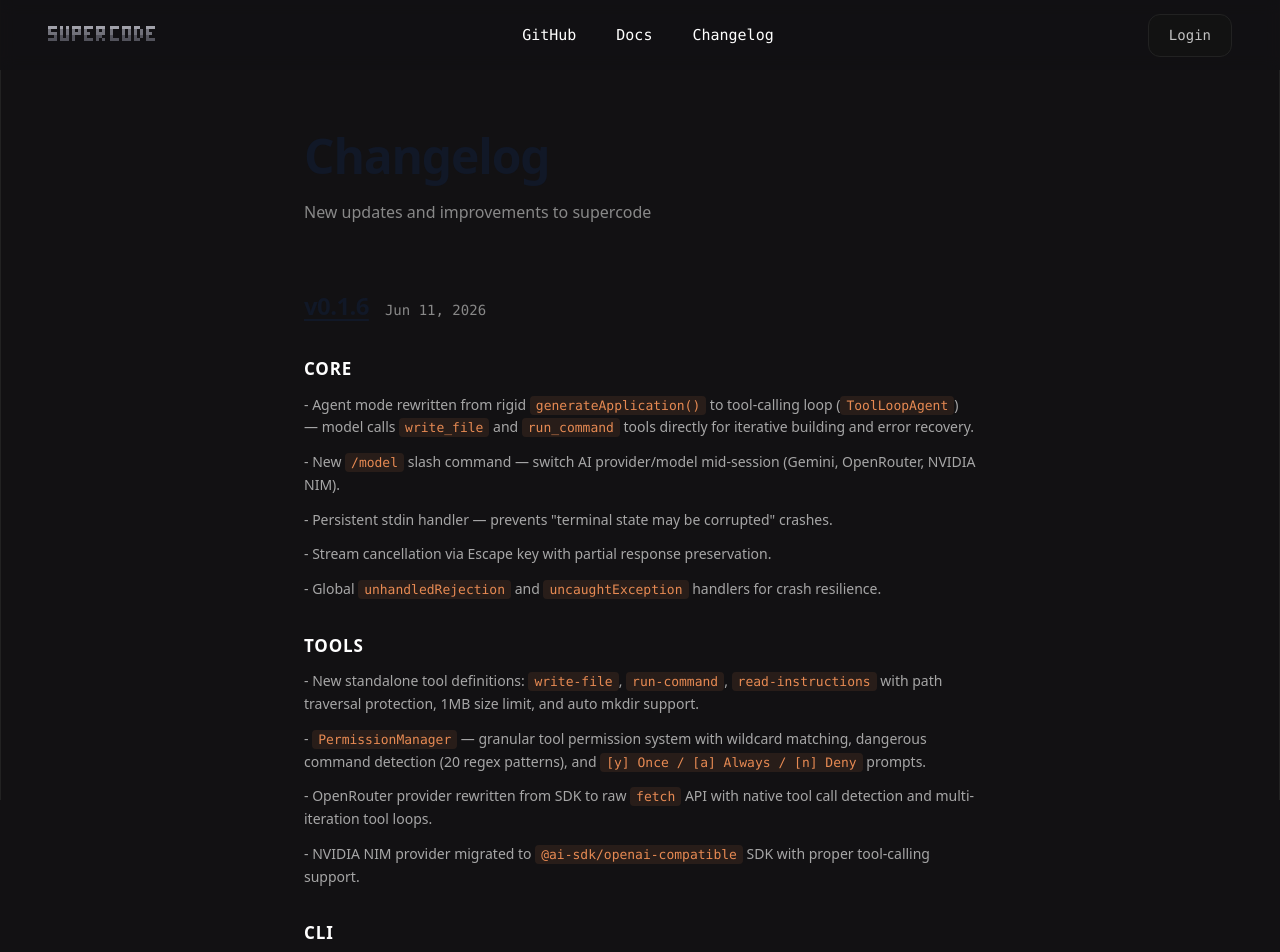
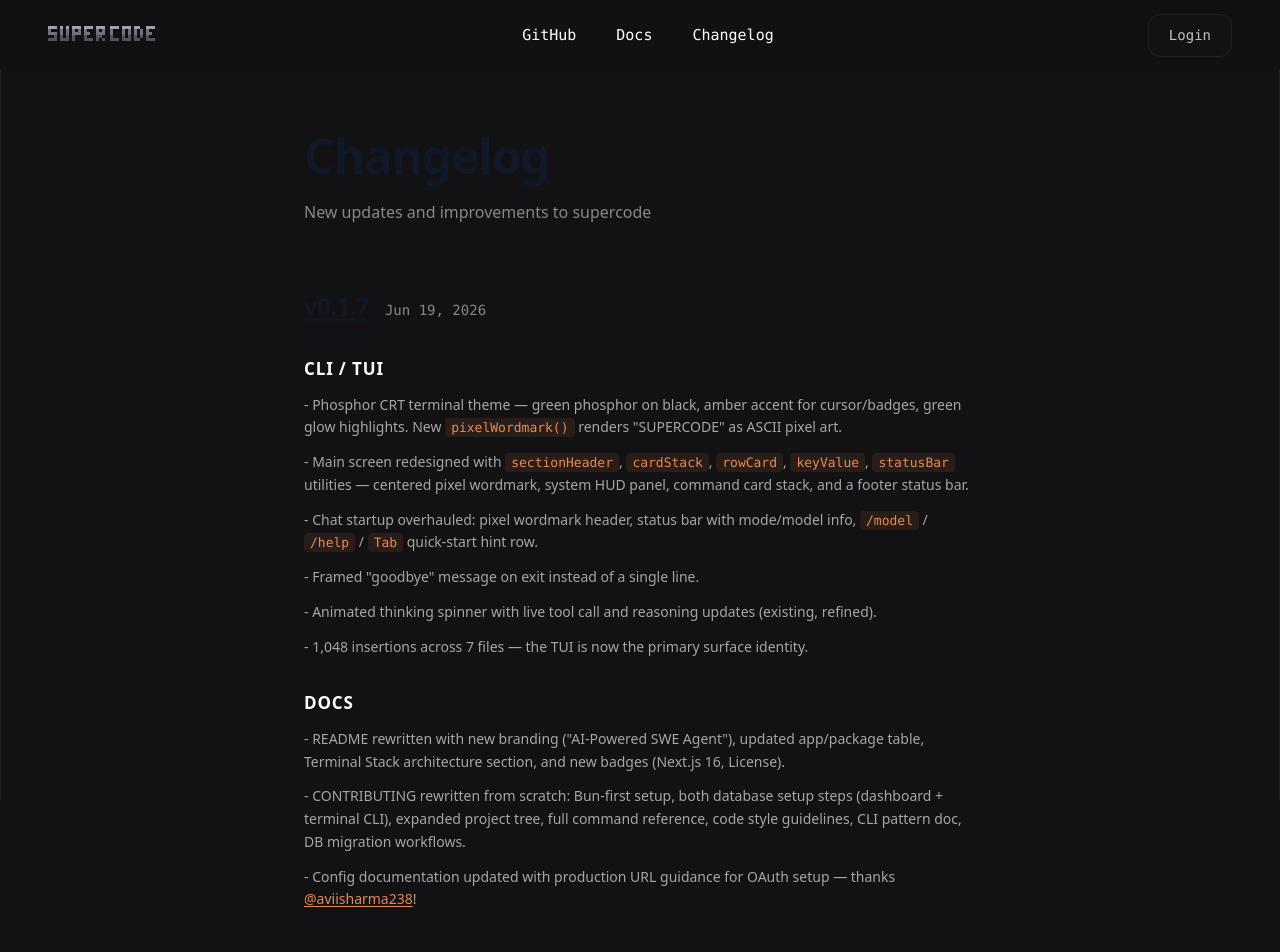
Before and after one commit to yashdev9274/supercli, a Next.js app in the folder apps/web/: page /changelog in a window 1280 px wide. Shown: the top 952 px of the page. Built offline with nearby package versions, Linux system fonts and the light colour scheme; no server answers.

Commit message:
feat: update changelog for v0.1.7 release and adjust homepage version tag
- Added detailed changelog section for version 0.1.7, highlighting CLI and documentation enhancements.
- Updated homepage hero component to reflect the new version tag as v0.1.7-beta.

```diff
--- a/apps/web/app/(pages)/changelog/page.tsx
+++ b/apps/web/app/(pages)/changelog/page.tsx
@@ -18,6 +18,47 @@
         </p>
 
         <div className="space-y-16">
+          <section>
+            <div className="flex items-baseline gap-4 mb-8">
+              <h2 className="text-[24px] font-semibold tracking-tight">
+                <a
+                  href="https://github.com/yashdev9274/supercli/releases/tag/v0.1.7"
+                  target="_blank"
+                  rel="noopener noreferrer"
+                  className="hover:text-primary underline underline-offset-4 transition-colors"
+                >
+                  v0.1.7
+                </a>
+              </h2>
+              <span className="text-[14px] text-muted-foreground font-mono">Jun 19, 2026</span>
+            </div>
+
+            <div className="space-y-8">
+              <div>
+                <h3 className="text-[17px] text-white font-semibold mb-3 text-muted-foreground uppercase tracking-wider">CLI / TUI</h3>
+                <ul className="space-y-3 text-[14px] leading-relaxed text-foreground/85">
+                  <li>- Phosphor CRT terminal theme — green phosphor on black, amber accent for cursor/badges, green glow highlights. New <code className="text-primary bg-primary/10 px-1.5 py-0.5 rounded text-[13px] font-mono">pixelWordmark()</code> renders "SUPERCODE" as ASCII pixel art.</li>
+                  <li>- Main screen redesigned with <code className="text-primary bg-primary/10 px-1.5 py-0.5 rounded text-[13px] font-mono">sectionHeader</code>, <code className="text-primary bg-primary/10 px-1.5 py-0.5 rounded text-[13px] font-mono">cardStack</code>, <code className="text-primary bg-primary/10 px-1.5 py-0.5 rounded text-[13px] font-mono">rowCard</code>, <code className="text-primary bg-primary/10 px-1.5 py-0.5 rounded text-[13px] font-mono">keyValue</code>, <code className="text-primary bg-primary/10 px-1.5 py-0.5 rounded text-[13px] font-mono">statusBar</code> utilities — centered pixel wordmark, system HUD panel, command card stack, and a footer status bar.</li>
+                  <li>- Chat startup overhauled: pixel wordmark header, status bar with mode/model info, <code className="text-primary bg-primary/10 px-1.5 py-0.5 rounded text-[13px] font-mono">/model</code> / <code className="text-primary bg-primary/10 px-1.5 py-0.5 rounded text-[13px] font-mono">/help</code> / <code className="text-primary bg-primary/10 px-1.5 py-0.5 rounded text-[13px] font-mono">Tab</code> quick-start hint row.</li>
+                  <li>- Framed "goodbye" message on exit instead of a single line.</li>
+                  <li>- Animated thinking spinner with live tool call and reasoning updates (existing, refined).</li>
+                  <li>- 1,048 insertions across 7 files — the TUI is now the primary surface identity.</li>
+                </ul>
+              </div>
+
+              <div>
+                <h3 className="text-[17px] text-white font-semibold mb-3 text-muted-foreground uppercase tracking-wider">Docs</h3>
+                <ul className="space-y-3 text-[14px] leading-relaxed text-foreground/85">
+                  <li>- README rewritten with new branding ("AI-Powered SWE Agent"), updated app/package table, Terminal Stack architecture section, and new badges (Next.js 16, License).</li>
+                  <li>- CONTRIBUTING rewritten from scratch: Bun-first setup, both database setup steps (dashboard + terminal CLI), expanded project tree, full command reference, code style guidelines, CLI pattern doc, DB migration workflows.</li>
+                  <li>- Config documentation updated with production URL guidance for OAuth setup — thanks <a href="https://github.com/aviisharma238" target="_blank" rel="noopener noreferrer" className="text-primary underline underline-offset-2">@aviisharma238</a>!</li>
+                </ul>
+              </div>
+            </div>
+          </section>
+
+          <hr className="border-border" />
+
           <section>
             <div className="flex items-baseline gap-4 mb-8">
               <h2 className="text-[24px] font-semibold tracking-tight">
--- a/apps/web/components/homepage/hero.tsx
+++ b/apps/web/components/homepage/hero.tsx
@@ -45,7 +45,7 @@
           {/* Version tag */}
           <div className="flex justify-center mb-4">
             <div className="px-3 py-1 bg-primary/10 text-primary text-[12px] font-mono rounded-md">
-              v0.1.6-beta
+              v0.1.7-beta
             </div>
           </div>
 
```
